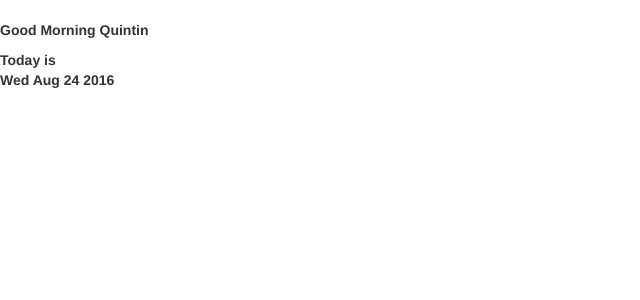
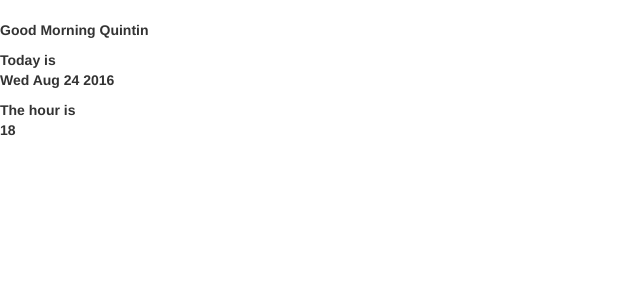
Before and after one commit to qbauer82/qbauer82.github.io, a Jekyll site: the page dashboard.html, which Jekyll copies as it is, in a window 1280 px wide. Shown: the top 300 px of the page, without its empty margins (0-640 px from the left). Built offline with Jekyll 4.4.1, drawn with Linux system fonts in a browser that asks for light colours.

Commit message:
Update dashboard.html

```diff
--- a/dashboard.html
+++ b/dashboard.html
@@ -8,9 +8,12 @@
 <body>
 <h1></h1><p>Good Morning Quintin</p>
 Today is <p id="time"></p>
+The hour is <p id="hour"></p>
 <script>
 var myDate = new Date();
+var myHour = myDate.getHours();
 document.getElementById("time").innerHTML = myDate.toDateString();
+document.getElementById("hour").innerHTML = myHour;
 </script>
 </h1>
 </body>
```
